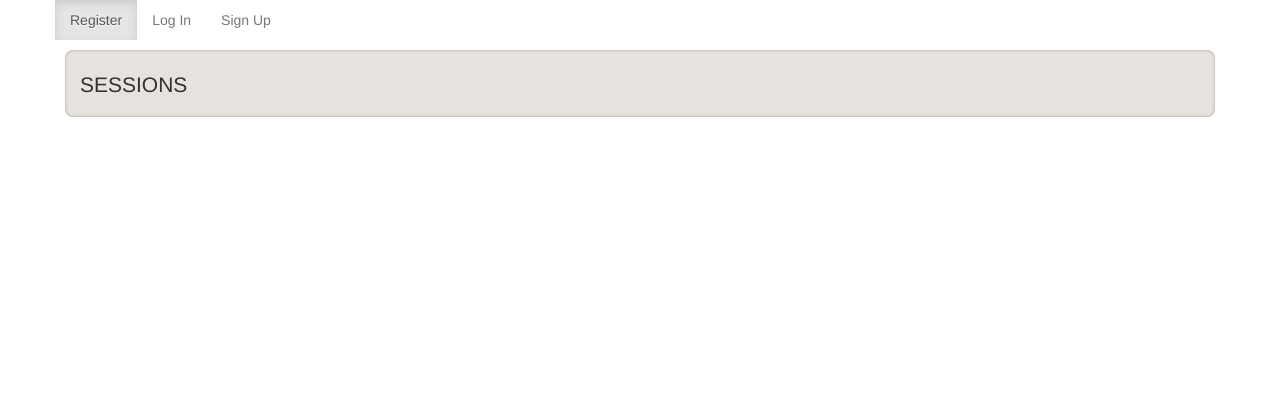
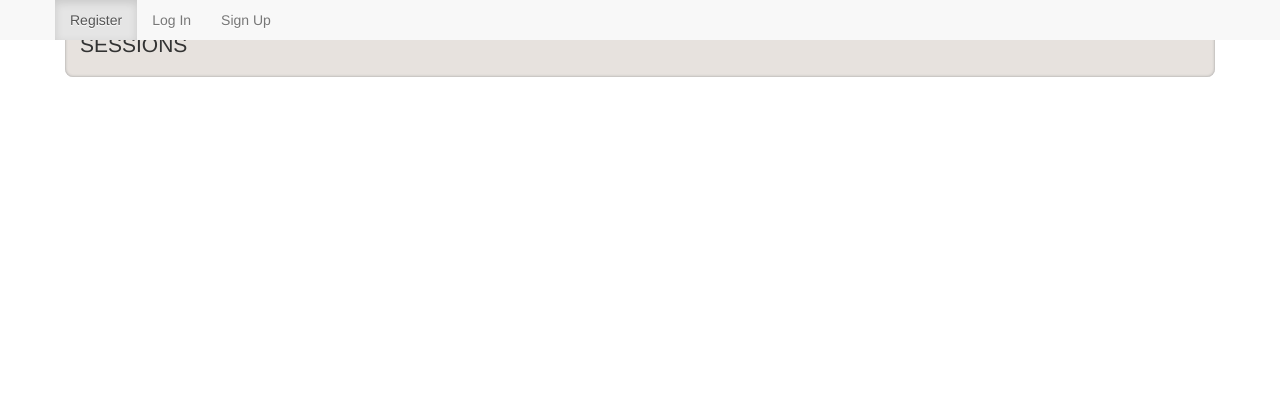
Before and after one commit to Ilikecattle/finna-be-octo-ninja, a Django app: template register_slc/templates/confsessions/sessionsadmin.html in a window 1280 px wide. Shown: the top 420 px of the page. Run offline with Django 3.2, Linux system fonts and the light colour scheme; the template is opened without the code that fills it, so the values that code supplies are empty; parts of the project's set-up code (start-up, migrations or seed data) failed here and were passed over; some libraries are stand-ins or nearby versions.

Commit message:
Make content flow behind header

```diff
--- a/register_slc/static/css/master.css
+++ b/register_slc/static/css/master.css
@@ -28,8 +28,9 @@ html, body{
     font-family: whitneyBold, helvetica, arial, Geneva, sans-serif;
 }
 
-#content {
-	padding-top: 40px;
+.navbar-default {
+	background-color: #f8f8f8;
+	border-color: #e7e7e7;
 }
 
 .promo-box {
--- a/register_slc/templates/base.html
+++ b/register_slc/templates/base.html
@@ -23,7 +23,7 @@
     </head>
 
     <body>
-    <div class="navbar navbar-default navbar-fixed-top" role="navigation">
+    <header class="navbar navbar-default navbar-fixed-top" role="navigation">
       <div class="container">
           <ul class="nav navbar-nav">
             <li class="active"><a href="{% url 'sessions' %}">Register</a></li>
@@ -49,7 +49,7 @@
           </ul>
         </div>
       </div>
-    </div>
+    </header>
 
     <div id="content" class="container">
     {% block content_title %}{% endblock %}
--- a/static/css/master.css
+++ b/static/css/master.css
@@ -28,8 +28,9 @@ html, body{
     font-family: whitneyBold, helvetica, arial, Geneva, sans-serif;
 }
 
-#content {
-	padding-top: 40px;
+.navbar-default {
+	background-color: #f8f8f8;
+	border-color: #e7e7e7;
 }
 
 .promo-box {
```
Also changed, not shown: profiles/forms.py (+19 -0 lines), 1 other file.
